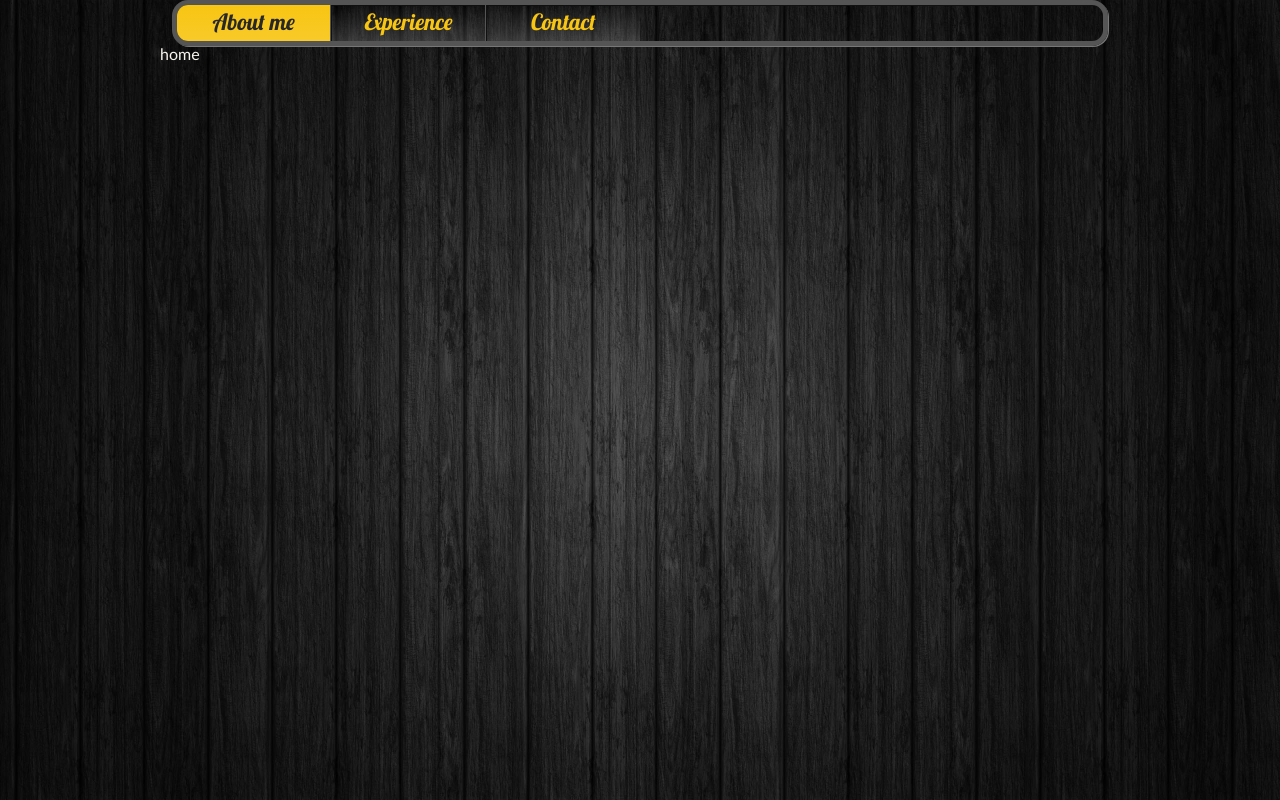
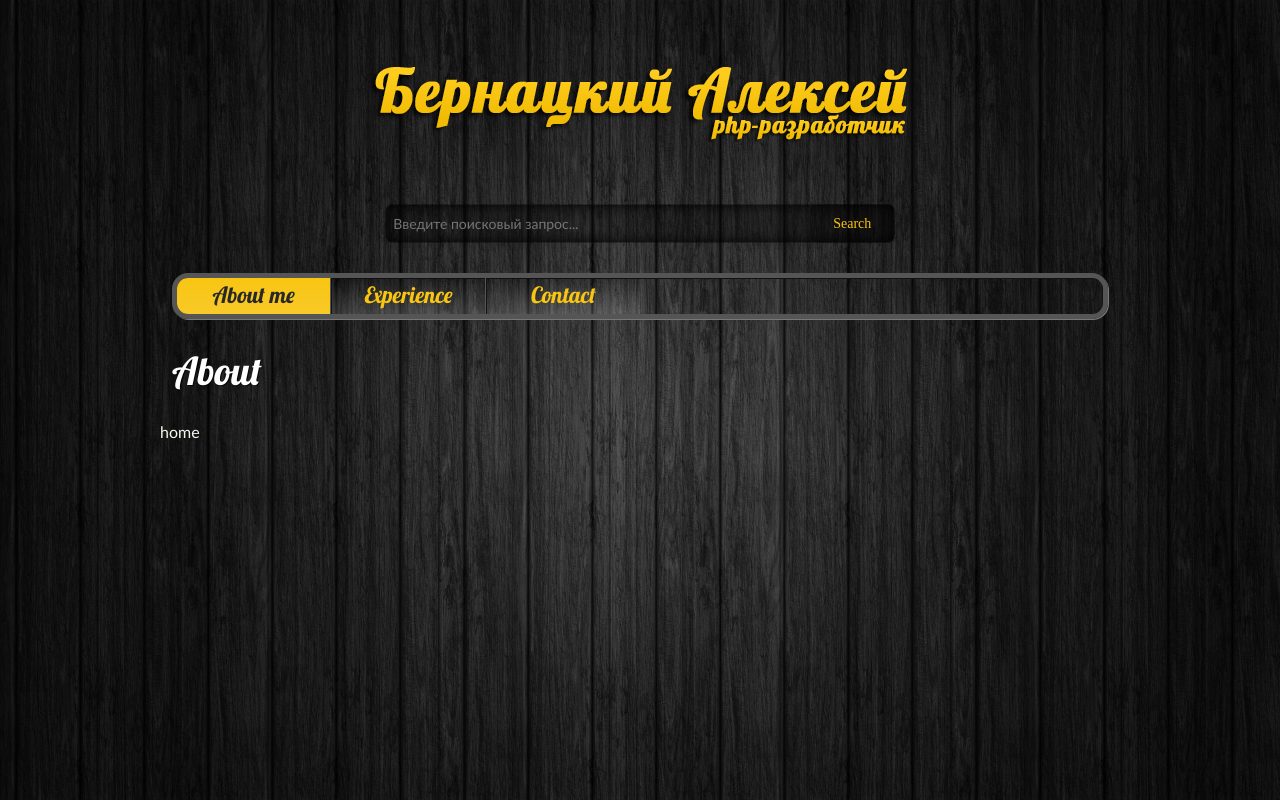
Before and after one commit to usualdesigner/usualdesigner.github.io, a plain HTML site: page index.html in a window 1280 px wide. Drawn offline with nearby package versions, Linux system fonts and the light colour scheme; some packages are replaced by stand-ins of ours; a web font is replaced by a local one.

Commit message:
added title and logo

```diff
--- a/index.html
+++ b/index.html
@@ -9,6 +9,23 @@
     <link rel="stylesheet" href="assets/css/style.css"/>
 </head>
 <body>
+<header class="row" role="banner">
+    <h1 class="logo large-12 columns">
+        <a href="http://bernackiy.name/">
+            <img src="assets/img/logo.png" alt="alt">
+        </a>
+    </h1>
+</header>
+<aside id="search" role="search">
+    <form role="search" method="get" id="searchform" action="http://bernackiy.name/">
+        <div class="input">
+            <input type="text" value="" name="s" id="s" placeholder="Введите поисковый запрос...">
+        </div>
+        <div class="submit">
+            <input type="submit" class="postfix icon-search" id="searchsubmit" value="Search">
+        </div>
+    </form>
+</aside>
 <div class="row">
     <nav class="header_menu_wrapper">
         <ul class="header_menu" role="menu">
@@ -24,6 +41,11 @@
         </ul>
     </nav>
 </div>
+<div class="row">
+    <div class="title">
+        <h1 ng-bind="title"></h1>
+    </div>
+</div>
 <div class="row" ui-view></div>
 <script src="node_modules/angular/angular.min.js"></script>
 <script src="node_modules/angular-ui-router/release/angular-ui-router.min.js"></script>
```
Also changed, not shown: assets/img/logo.png (added).
